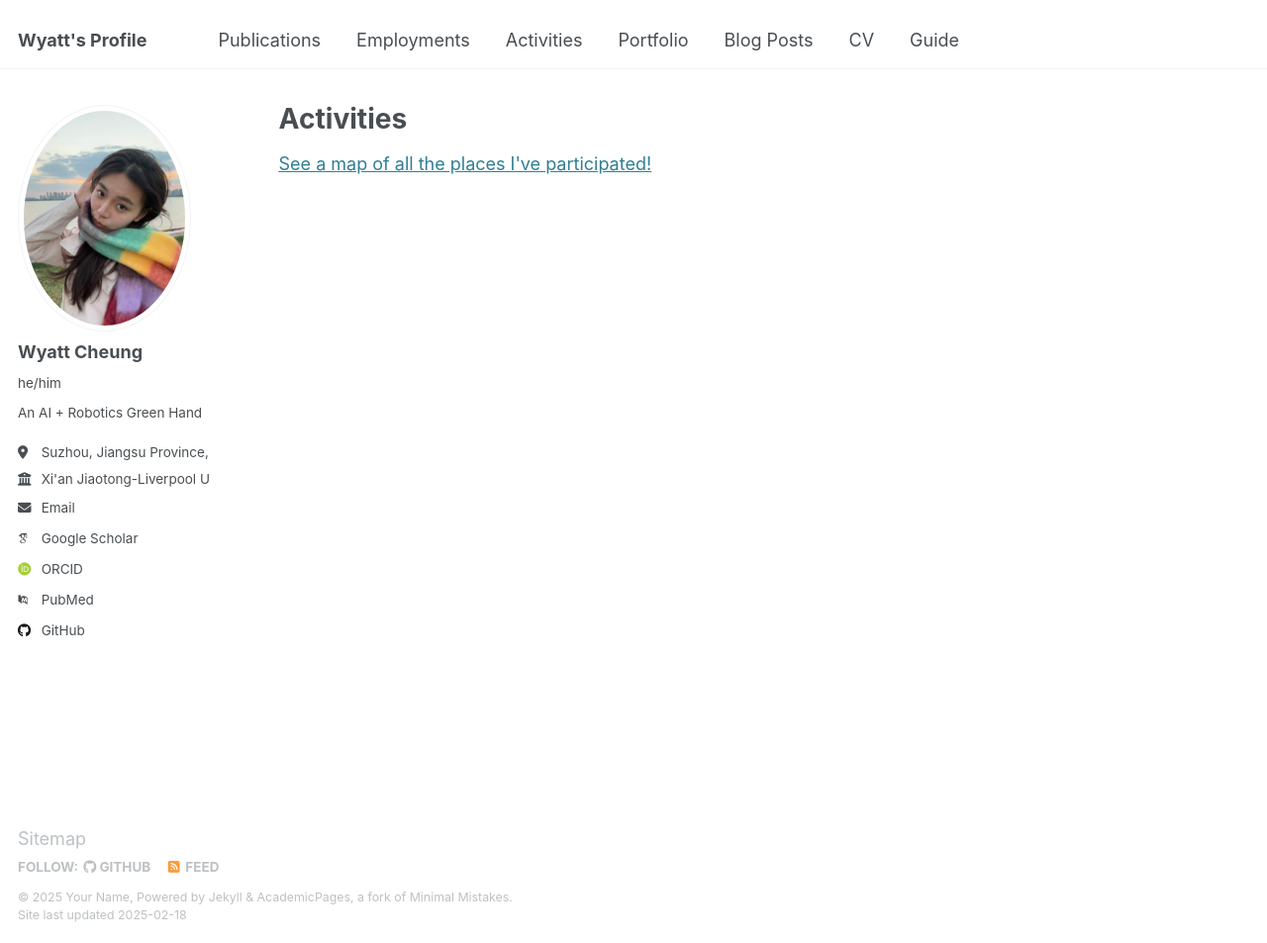
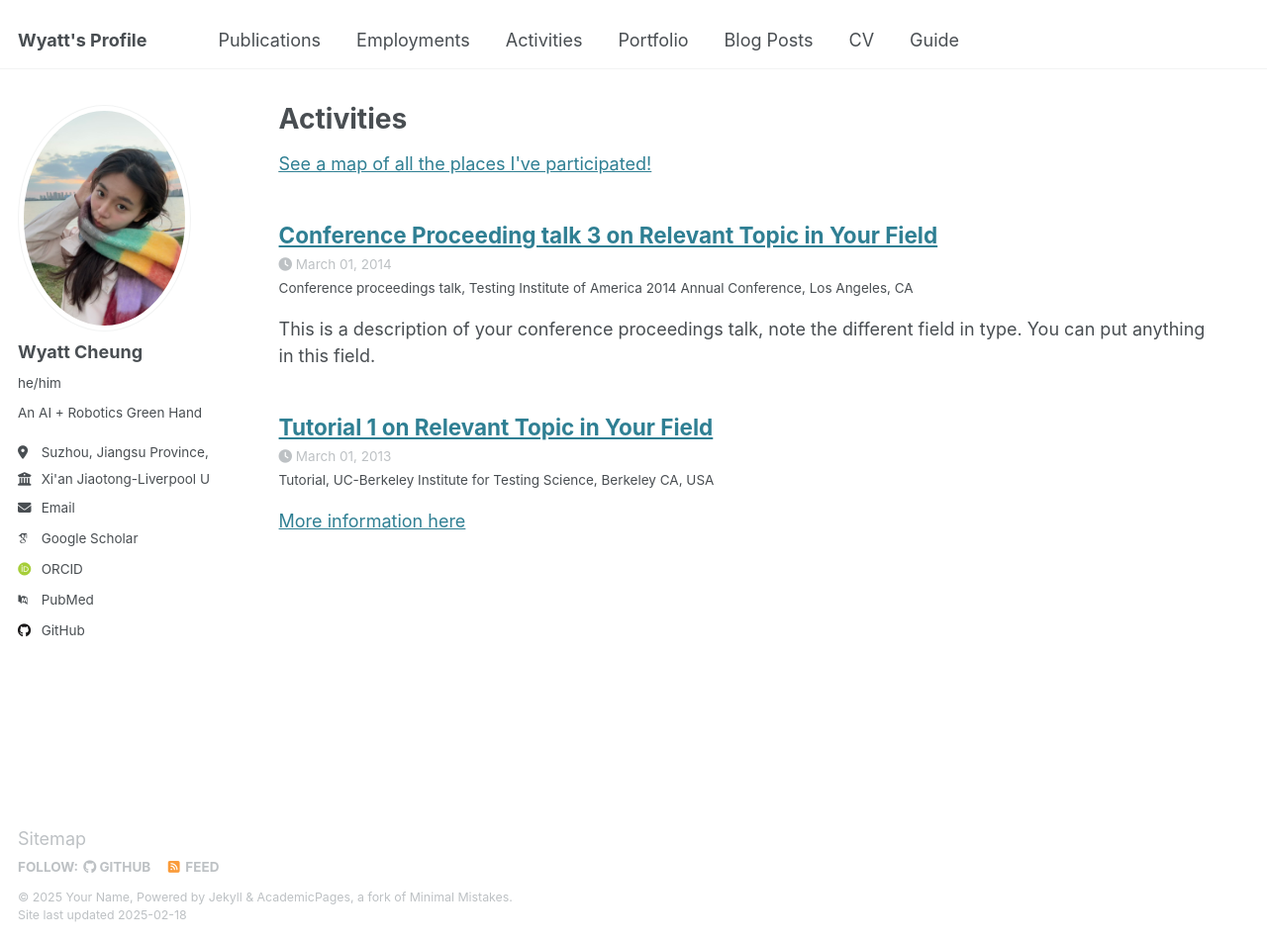
Before and after one commit to WyattZZZZ/WyattZZZZ.github.io, a Jekyll site: the page built from _pages/activities.html, in a window 1280 px wide and 953 px high. Shown: the whole window at 99% size. Built offline with Jekyll 4.4.1, drawn with Linux system fonts in a browser that asks for light colours; some web fonts are replaced; part of the change alters nothing that is shown.

```diff
--- a/_config.yml
+++ b/_config.yml
@@ -213,7 +213,7 @@ kramdown:
 
 # These settings control the types of collections used by the template
 collections:
-  teaching:
+  activities:
     output: true
     permalink: /:collection/:path/
   publications:
@@ -222,7 +222,7 @@ collections:
   portfolio:
     output: true
     permalink: /:collection/:path/
-  talks:
+  employments:
     output: true
     permalink: /:collection/:path/
 
```
